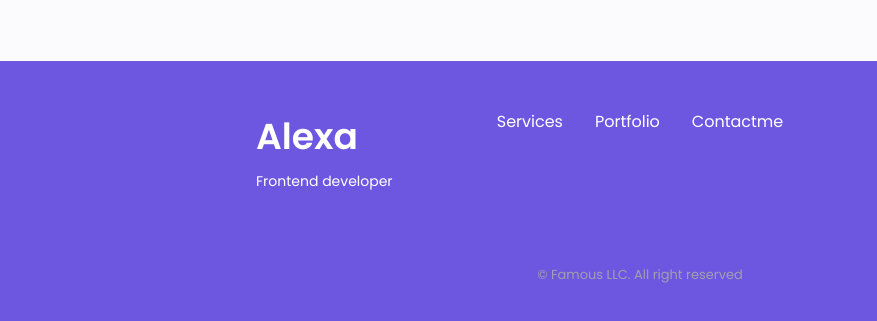
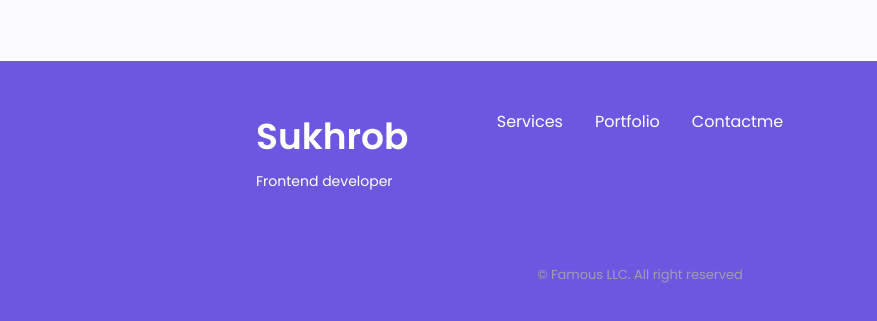
Before and after one commit to famous0697/famous0697.github.io, a plain HTML site: page index.html in a window 1280 px wide. Shown: the part 6234-6555 px from the top of the page, 0-877 px from the left. Drawn offline with nearby package versions, Linux system fonts and the light colour scheme.

Commit message:
second commit

```diff
--- a/index.html
+++ b/index.html
@@ -852,7 +852,7 @@
         <div class="footer__bg">
             <div class="footer__container container grid">
                 <div>
-                    <h1 class="footer__title">Alexa</h1>
+                    <h1 class="footer__title">Sukhrob</h1>
                     <span class="footer__subtitle">Frontend developer</span>
                 </div>
 
```
